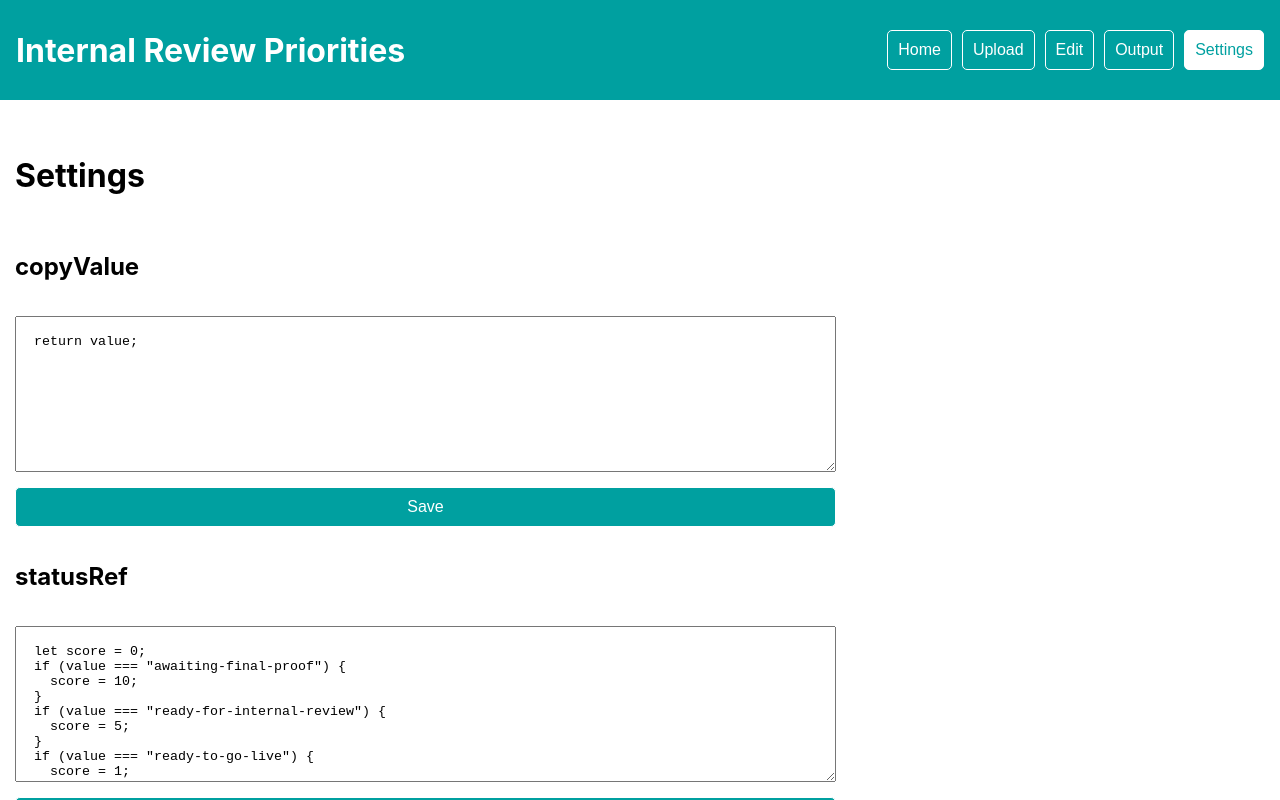
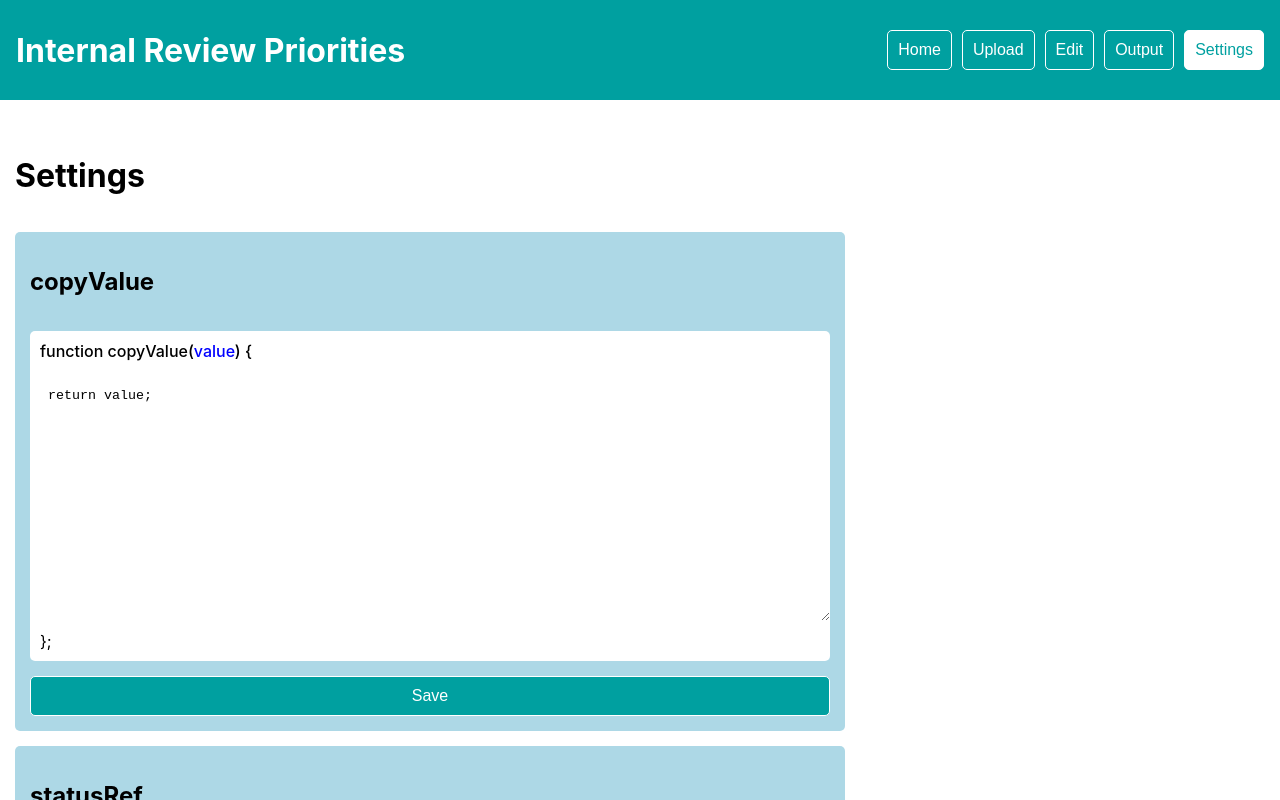
Before and after one commit to Sullivown/internal-review-priorities, a React (Create React App) app: page / in a window 1280 px wide. Both pictures are taken after a click on the button "Settings". Shown: the top 800 px of the page. Built offline with nearby package versions, Linux system fonts and the light colour scheme.

Commit message:
edit styling for settings page

```diff
--- a/src/App.js
+++ b/src/App.js
@@ -21,28 +21,14 @@ class App extends React.Component {
 			rawData: null,
 			processedData: null,
 			functionMapping: {
-				id: { algorithm: `return value;`, weight: null },
-				title: { algorithm: `return value;`, weight: null },
-				writer: { algorithm: `return value;`, weight: null },
+				id: { algorithm: `copyValue`, weight: null },
+				title: { algorithm: `copyValue`, weight: null },
+				writer: { algorithm: `copyValue`, weight: null },
 				statusRef: {
-					algorithm: `let score = 0;
-				if (value === 'awaiting-final-proof') {
-					score = 10;
-				}
-				if (value === 'ready-for-internal-review') {
-					score = 5;
-				}
-				if (value === 'ready-to-go-live') {
-					score = 1;
-				}
-				if (value === 'started') {
-					score = 3;
-				}
-
-				return score;`,
+					algorithm: `statusRef`,
 					weight: 2,
 				},
-				isSnapshot: { algorithm: `return value;`, weight: 1 },
+				isSnapshot: { algorithm: `copyValue`, weight: 1 },
 				totalWeight: 3,
 			},
 			sort: {
--- a/src/components/functionEditor.js
+++ b/src/components/functionEditor.js
@@ -25,22 +25,27 @@ class FunctionEditor extends React.Component {
 
 	render() {
 		return (
-			<div>
+			<div className='function-editor'>
 				<h2>{this.props.item.name}</h2>
-				<textarea
-					name='textArea'
-					value={this.state.textArea}
-					cols='100'
-					rows='10'
-					onChange={this.handleChange}
-				></textarea>
+				<div className='function-editor-function'>
+					<p className='p-top'>
+						function {this.props.item.name}(<span>value</span>){' '}
+						{`{`}
+					</p>
+					<textarea
+						name='textArea'
+						value={this.state.textArea}
+						onChange={this.handleChange}
+					></textarea>
+					<p className='p-bottom'>{`};`}</p>
+				</div>
+
 				<button
 					onClick={() => {
 						FunctionTemplates.update({
 							key: this.props.item.name,
 							value: this.state.textArea,
 						});
-						console.log(FunctionTemplates.templates);
 					}}
 				>
 					Save
--- a/src/helpers/calculateScores.js
+++ b/src/helpers/calculateScores.js
@@ -1,6 +1,7 @@
 import _ from 'lodash';
 import sortArray from './sortArray';
 import convertToFunction from './convertToFunction';
+import FunctionTemplates from '../mappingFunctions/functionTemplates';
 
 function calculateScores(data, mappings) {
 	console.log('Calculating scores....');
@@ -13,6 +14,8 @@ function calculateScores(data, mappings) {
 
 	dataCopy.shift();
 
+	const templates = FunctionTemplates.templates;
+
 	for (let i = 0; i < dataCopy.length; i++) {
 		// Calculate score for individual rows
 		let temp = [];
@@ -21,9 +24,8 @@ function calculateScores(data, mappings) {
 			let metricFunction;
 
 			if (mappings[currentCol]) {
-				metricFunction = mappings[currentCol].algorithm
-					? mappings[currentCol].algorithm
-					: null;
+				metricFunction =
+					templates[mappings[currentCol].algorithm] || null;
 			}
 
 			let output;
--- a/src/styles/Settings.css
+++ b/src/styles/Settings.css
@@ -3,3 +3,42 @@ div {
 	flex-direction: column;
 	gap: 15px;
 }
+
+textarea {
+	margin-block: 0px;
+	border: 0px;
+	min-width: 50rem;
+	min-height: 250px;
+}
+
+p {
+	margin-block: 0px;
+	background-color: white;
+}
+
+.function-editor {
+	padding: 15px;
+	border-radius: 5px;
+	background-color: lightblue;
+}
+
+.function-editor-function {
+	gap: 0px;
+}
+
+.p-top {
+	padding: 10px;
+	font-weight: 500;
+	border-top-right-radius: 5px;
+	border-top-left-radius: 5px;
+}
+
+.p-bottom {
+	padding: 10px;
+	border-bottom-left-radius: 5px;
+	border-bottom-right-radius: 5px;
+}
+
+.p-top > span {
+	color: blue;
+}
```
